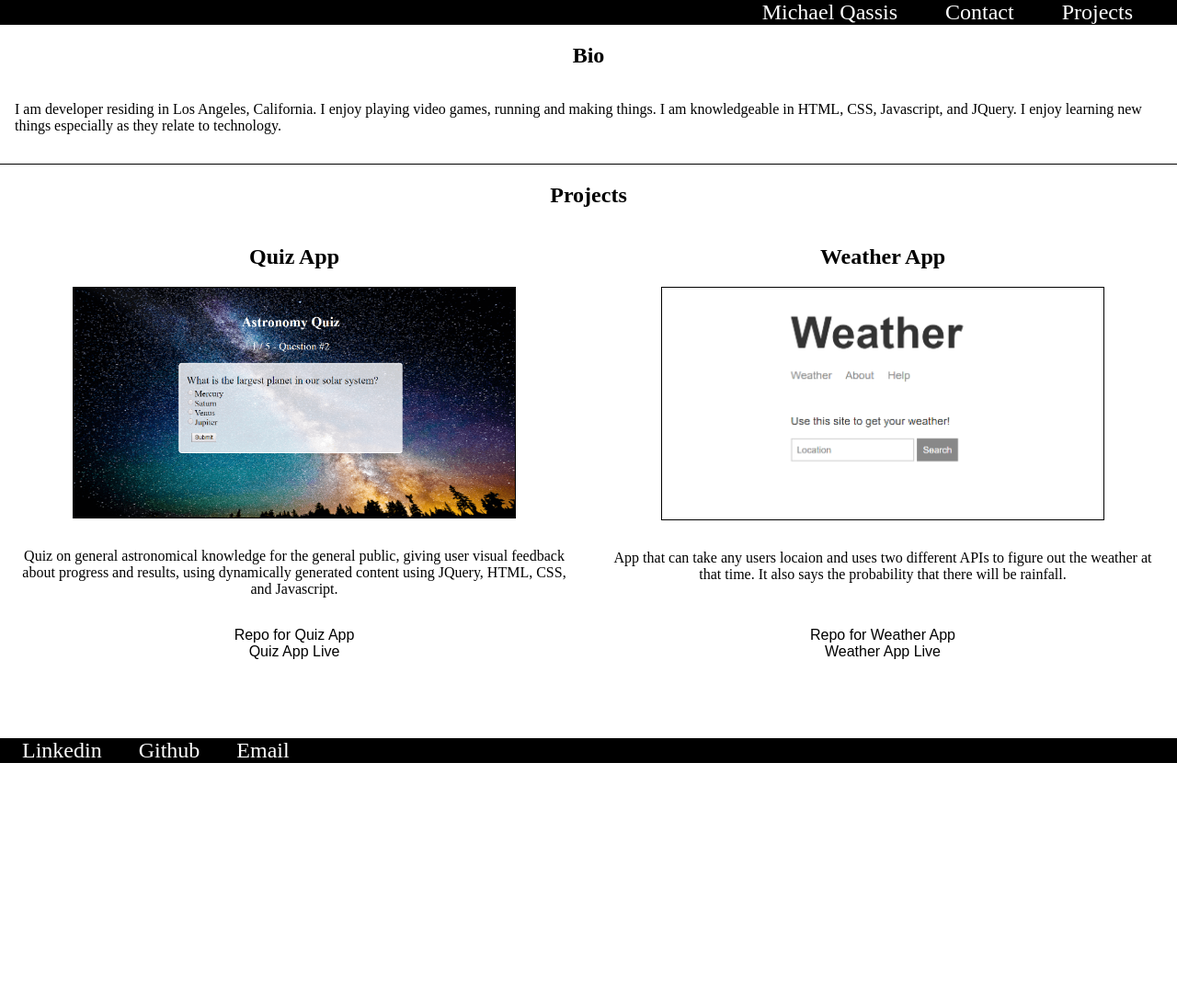
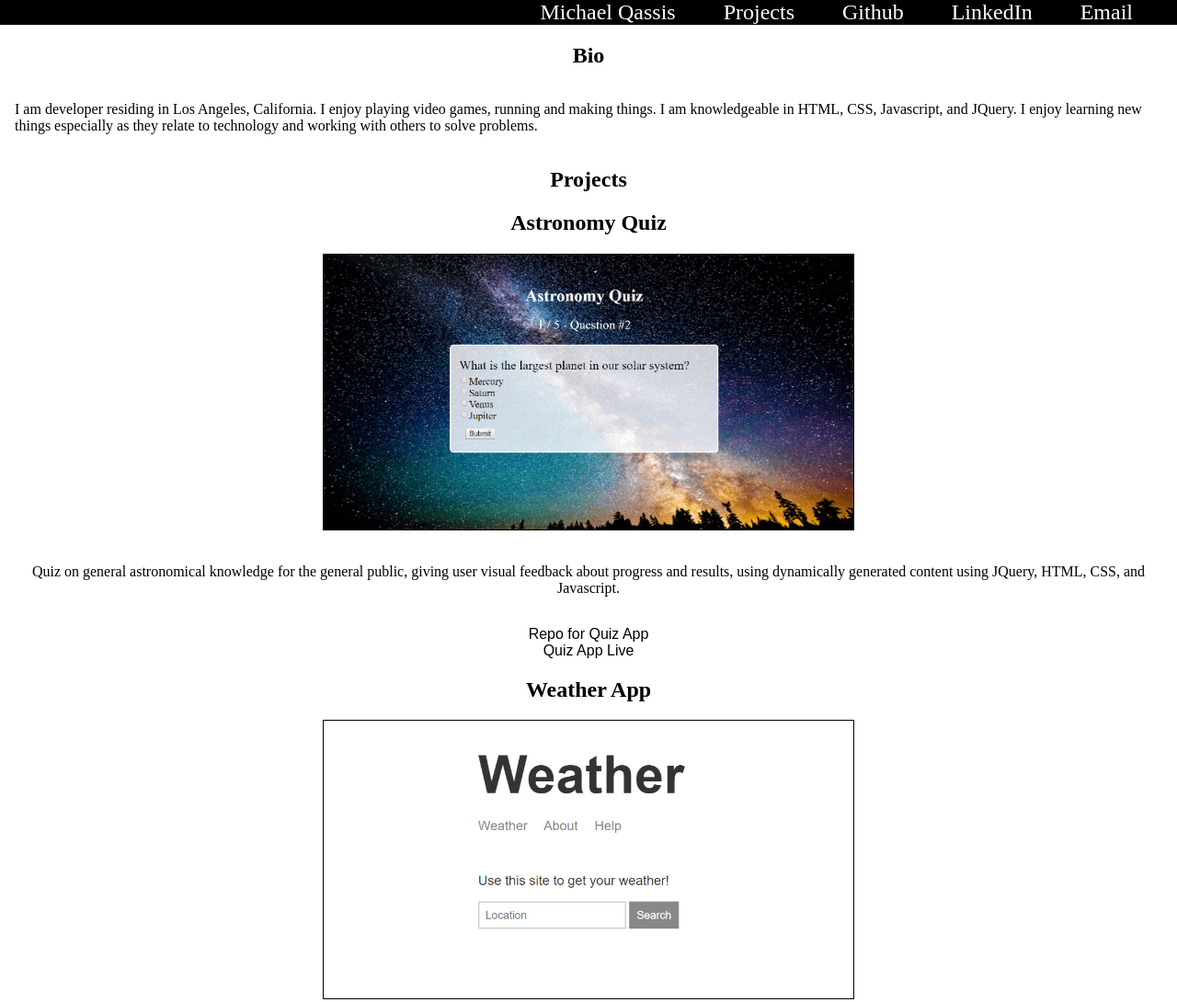
Before and after one commit to michael-tq/portfolio, a plain HTML site: page index.html in a window 1280 px wide. Shown: the top 1090 px of the page at 92% size. Before the commit the page ends 830 px from the top, so only its background shows below. Drawn offline with Linux system fonts and the light colour scheme; a web font is replaced by a local one.

Commit message:
fixed links

```diff
--- a/index.css
+++ b/index.css
@@ -4,7 +4,6 @@ body {
     position: relative;
     min-height: 100vh;
 }
-
 .menu a {
     display: inline-block;
     padding-right: 2em;
@@ -18,7 +17,6 @@ body {
     margin: 0;
     overflow: hidden;
     background-color: #000000;
-    /* padding: 1em; */
 }
 
 label {
@@ -30,7 +28,7 @@ label.abc {
 }
 
 #toggle {
-    display:none
+    display: none
 }
 header {
     background-color: black;
@@ -41,13 +39,6 @@ a:visited, a, #name {
     color: rgb(255,255,255);
     text-decoration: none;
 }
-
-/* #name {
-    float: left;
-    padding-left: 7px;
-    color: white;
-    text-decoration: none;
-} */
 
 body {
     background-color: white;
@@ -103,57 +94,6 @@ div.box {
 
 }
 
-footer {
-    background-color: black;
-    overflow: hidden;
-    margin: 0;
-    position: absolute;
-    bottom: 0;
-    width: 100%;
-}
-
-footer a {
-    padding-left: 1em;
-    padding-right: 0.5em;
-    color: white;
-    flex-grow: 1;
-    font-size: 1.5em;
-}
-
-.text {
-    color: white;
-    margin: 0;
-    padding: 0;
-}
-
-.screenshot {
-    height: 15vh;
-    width: 45%;
-    border: solid black 1px;
-    margin-left: 25%;
-}
-
-.container {
-    display: flex;
-}
-
-.container div {
-    display: flex;
-    flex-direction: column;
-}
-
-.container p {
-    flex-grow: 1;
-}
-
-
-@media only screen and (max-height: 900px) {
-    footer {
-        bottom: -30px;
-    }
-}
-
-@media screen and (max-width: 500px) {
 .box{
     margin: 25%;
     margin-top: 0%;
@@ -163,10 +103,6 @@ footer a {
 .container {
     display: block;
     margin-top: 0%:
-    }
-
-    footer {
-        bottom: -60px;
 }
 
 .menu a {
@@ -186,26 +122,28 @@ footer a {
     padding-right: 0;
 }
 
-    footer {
-        font-size: 14px;
+@media screen and (min-width: 800px) {
+    label.abc {
+        display: none;
     }
 
+    img {
+        width: 45%;
+        border: solid 1px black;
     }
 
-.icons {
-    width: 10%;
-    height: 5vh;
-    margin: 5%;
+    .menu a {
+        display: inline-block;
+        padding-right: 2em;
+        color: rgb(255,255,255);
+        font-size: 1.5em;
     }
 
-.email {
-    width: 5%;
-    height: 5vh;
-    margin: 5%;
+    .menu {
+        text-align: right;
+        padding: 0;
+        margin: 0;
+        overflow: hidden;
+        background-color: #000000;
     }
-
-.contact-page {
-    display: flex;
-    flex-direction: column;
-    text-align: center;
 }
--- a/index.html
+++ b/index.html
@@ -17,33 +17,35 @@
             <label for="toggle" class="abc">&#9776;</label>
             <input type="checkbox" id="toggle" />
             <div class="menu">
-                <a href="index.html" target="_blank">Michael Qassis</a>
-                <a href="Contact.html" target="_blank">Contact</a>
-                <a href="projects.html" target="_blank">Projects</a>
+                <a href="index.html">Michael Qassis</a>
+                <a href="#projects-list">Projects</a>
+                <a href="https://github.com/michael-tq" target="_blank">Github</a>
+                <a href="https://www.linkedin.com/in/michael-qassis-7a8199144" target="_blank">LinkedIn</a>
+                <a href="mailto:michael.qassis.499@my.csun.edu" target="_blank">Email</a>
             </div>
         </nav>
     </header>
-    <section class="Bio">
+    <section class="bio">
     <h1>Bio</h1>
     <p>
         I am developer residing in Los Angeles, California. I enjoy playing video games, running and making
         things. I am knowledgeable in HTML, CSS, Javascript, and JQuery. I enjoy learning new things especially
-        as they relate to technology.
+        as they relate to technology and working with others to solve problems.
     </p>
     </section>
-    <section class="main">
+    <section id="projects-list" class="main">
         <h1>Projects</h1>
             <div class="container">
                 <div class="box">
-                    <h2>Quiz App</h2>
+                    <h2>Astronomy Quiz</h2>
                         <img src="Capture.png" alt="quiz app">
                         <p>
                         Quiz on general astronomical knowledge for the general public, giving
                         user visual feedback about progress and results, using
                         dynamically generated content using JQuery, HTML, CSS, and Javascript.
                         </p>
-                        <a href="https://github.com/michael-tq/quiz-app" target="_blank">Repo for Quiz App</a>
-                        <a href="https://michael-tq.github.io/quiz-app/" target="_blank">Quiz App Live</a>
+                        <a href="https://github.com/michael-tq/quiz-app" target="_blank" class="button-style">Repo for Quiz App</a> <br>
+                        <a href="https://michael-tq.github.io/quiz-app/" target="_blank" class="button-style">Quiz App Live</a>
                 </div>
                 <div class="box">
                     <h2>Weather App</h2>
@@ -53,15 +55,16 @@
                         to figure out the weather at that time. It also says the probability
                         that there will be rainfall.
                         </p>
-                        <a href="https://github.com/michael-tq/node3-weather-website" target="_blank">Repo for Weather App</a>
-                        <a href="https://qassis-weather-application.herokuapp.com/" target="_blank">Weather App Live</a>
+                        <a href="https://github.com/michael-tq/node3-weather-website" target="_blank" class="button-style">Repo for Weather App</a> <br>
+                        <a href="https://qassis-weather-application.herokuapp.com/" target="_blank" class="button-style">Weather App Live</a>
                 </div>
         </div>
     </section>
-       <footer>
+
+       <!-- <footer>
                 <a href="https://www.linkedin.com/in/michael-qassis-7a8199144" target="_blank">Linkedin</a>
                 <a href="https://github.com/michael-tq" target="_blank">Github</a>
                 <a href="mailto:michael.qassis.499@my.csun.edu" target="_blank">Email</a>
-       </footer>
+       </footer> -->
 </body>
 </html>
```
Also changed, not shown: projects.html (+2 -2 lines). Lines whose indentation alone changed are shown as unchanged.
